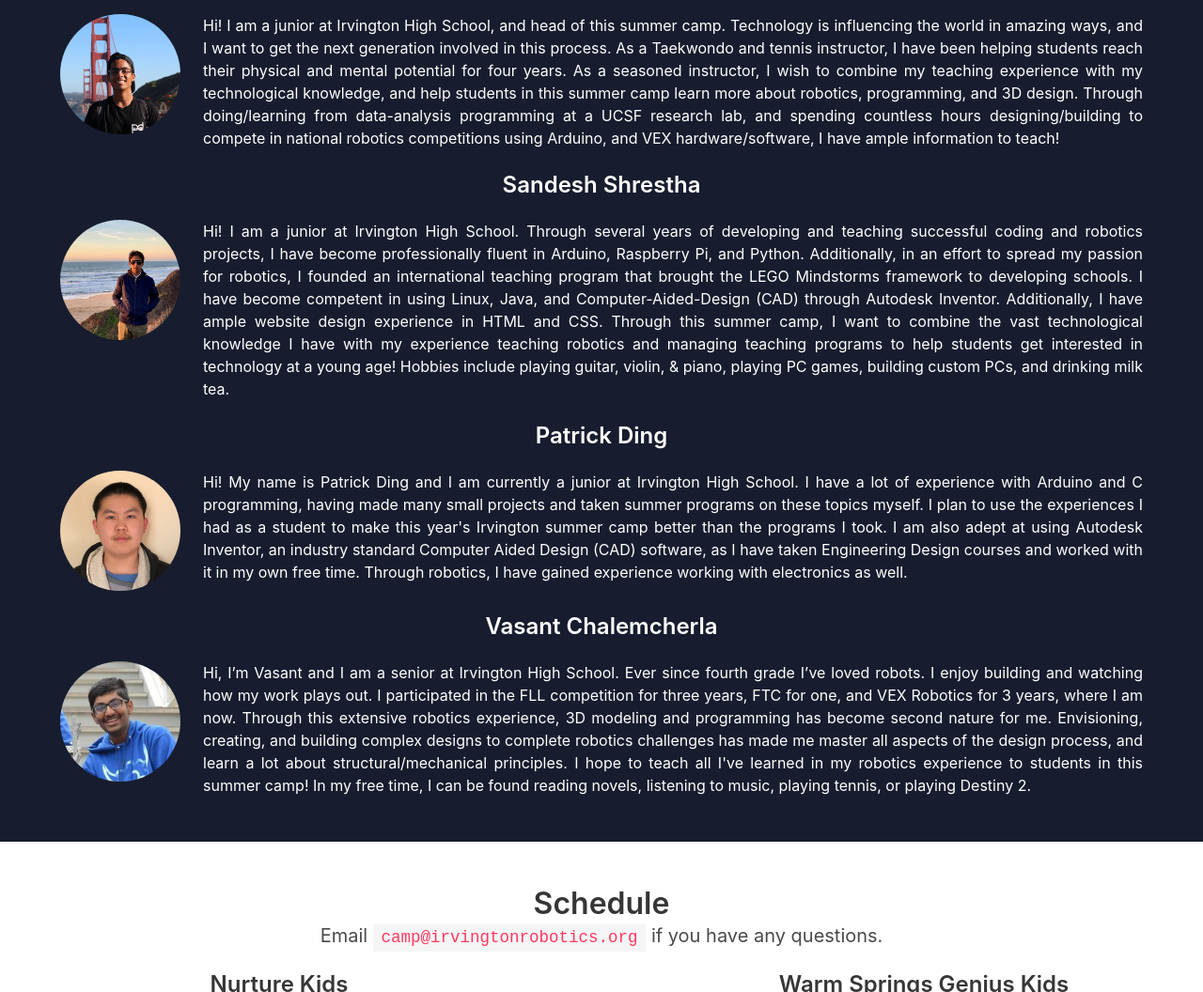
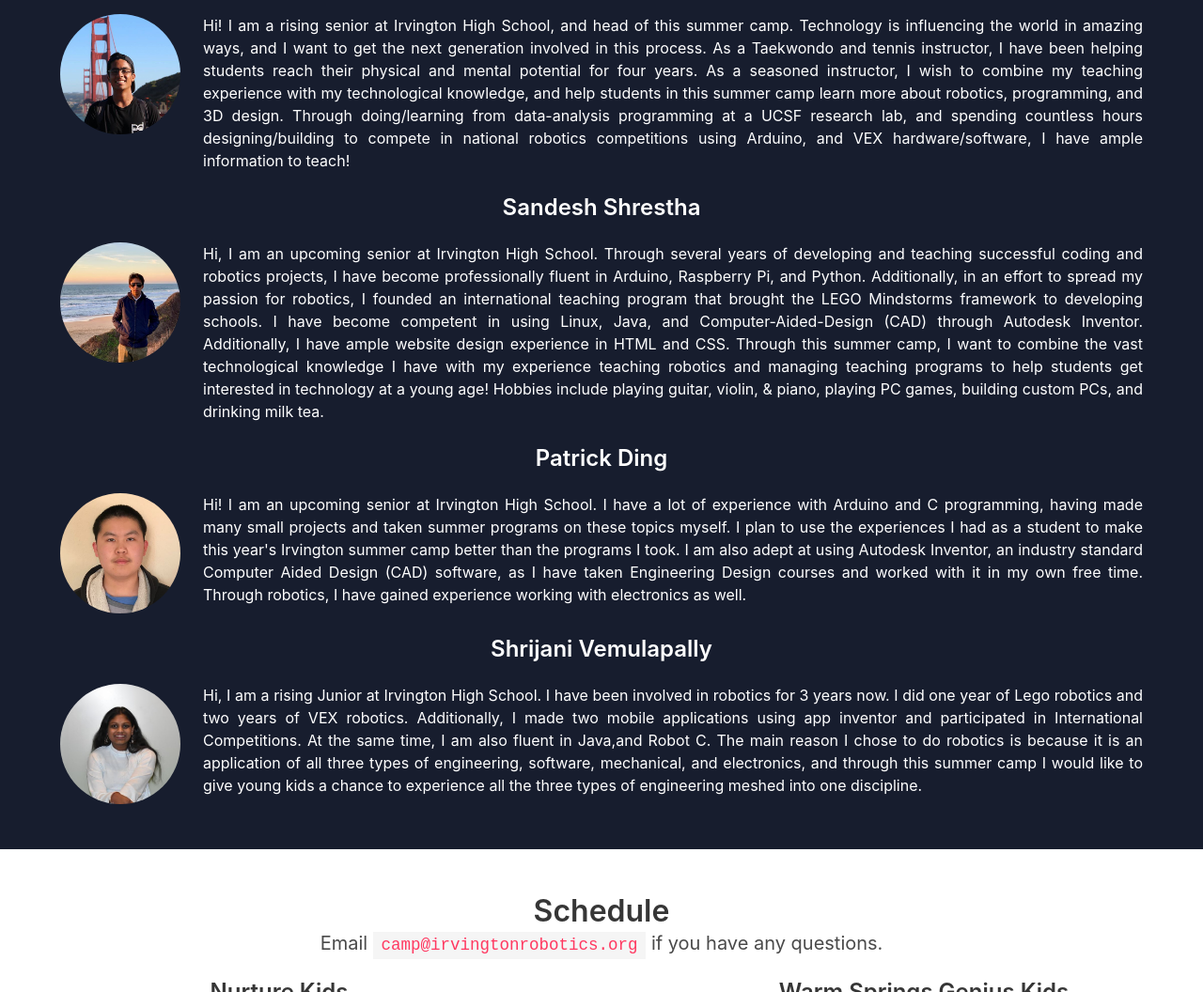
Before and after one commit to IrvingtonRobotics/summercamp, a plain HTML site: page index.html in a window 1280 px wide. Shown: the part 3109-4165 px from the top of the page at 94% size. Drawn offline with nearby package versions, Linux system fonts and the light colour scheme.

Commit message:
Replace vasant with Shrijani

```diff
--- a/index.html
+++ b/index.html
@@ -282,7 +282,7 @@
 					<div class="column">
 						<div class="content has-text-justified">
 							<p>
-								Hi! I am a junior at Irvington High School, and head of this summer camp. Technology is influencing the
+								Hi! I am a rising senior at Irvington High School, and head of this summer camp. Technology is influencing the
 								world in amazing ways, and I want to get the next generation involved in this process. As a Taekwondo
 								and tennis instructor, I have been helping students reach their physical and mental potential for four
 								years. As a seasoned instructor, I wish to combine my teaching experience with my technological
@@ -306,7 +306,7 @@
 					<div class="column">
 						<div class="content has-text-justified">
 							<p>
-								Hi! I am a junior at Irvington High School. Through several years of developing and teaching successful
+								Hi, I am an upcoming senior at Irvington High School. Through several years of developing and teaching successful
 								coding and robotics projects, I have become professionally fluent in Arduino, Raspberry Pi, and Python.
 								Additionally, in an effort to spread my passion for robotics, I founded an international teaching
 								program that brought the LEGO Mindstorms framework to developing schools. I have become competent in
@@ -332,7 +332,7 @@
 					<div class="column">
 						<div class="content has-text-justified">
 							<p>
-								Hi! My name is Patrick Ding and I am currently a junior at Irvington High School. I have a lot of
+								Hi! I am an upcoming senior at Irvington High School. I have a lot of
 								experience with Arduino and C programming, having made many small projects and taken summer programs on
 								these topics myself. I plan to use the experiences I had as a student to make this year's Irvington
 								summer camp better than the programs I took. I am also adept at using Autodesk Inventor, an industry
@@ -344,25 +344,24 @@
 					</div>
 				</div>
 				<h4 class="title is-4 has-text-white">
-					Vasant Chalemcherla
+					Shrijani Vemulapally
 				</h4>
 				<div class="columns">
 					<figure class="column is-narrow">
 						<p class="image is-128x128 is-hcentered">
-							<img class="is-rounded" src="img/bios/vasant.jpg">
+							<img class="is-rounded" src="img/bios/shrijani.jpg">
 						</p>
 					</figure>
 					<div class="column">
 						<div class="content has-text-justified">
 							<p>
-								Hi, I’m Vasant and I am a senior at Irvington High School. Ever since fourth grade I’ve loved robots. I
-								enjoy building and watching how my work plays out. I participated in the FLL competition for three
-								years, FTC for one, and VEX Robotics for 3 years, where I am now. Through this extensive robotics
-								experience, 3D modeling and programming has become second nature for me. Envisioning, creating, and
-								building complex designs to complete robotics challenges has made me master all aspects of the design
-								process, and learn a lot about structural/mechanical principles. I hope to teach all I've learned in my
-								robotics experience to students in this summer camp! In my free time, I can be found reading novels,
-								listening to music, playing tennis, or playing Destiny 2.
+								Hi, I am a rising Junior at Irvington High School. I have been involved in robotics
+								for 3 years now. I did one year of Lego robotics and two years of VEX robotics. Additionally,
+								I made two mobile applications using app inventor and participated in International Competitions.
+								At the same time, I am also fluent in Java,and Robot C. The main reason I chose to do robotics is
+								because it is an application of all three types of engineering, software, mechanical, and
+								electronics, and through this summer camp I would like to give young kids a chance to experience
+								all the three types of engineering meshed into one discipline.
 							</p>
 						</div>
 					</div>
```
Also changed, not shown: img/bios/shrijani.jpg (added), img/bios/vasant.jpg (deleted).
